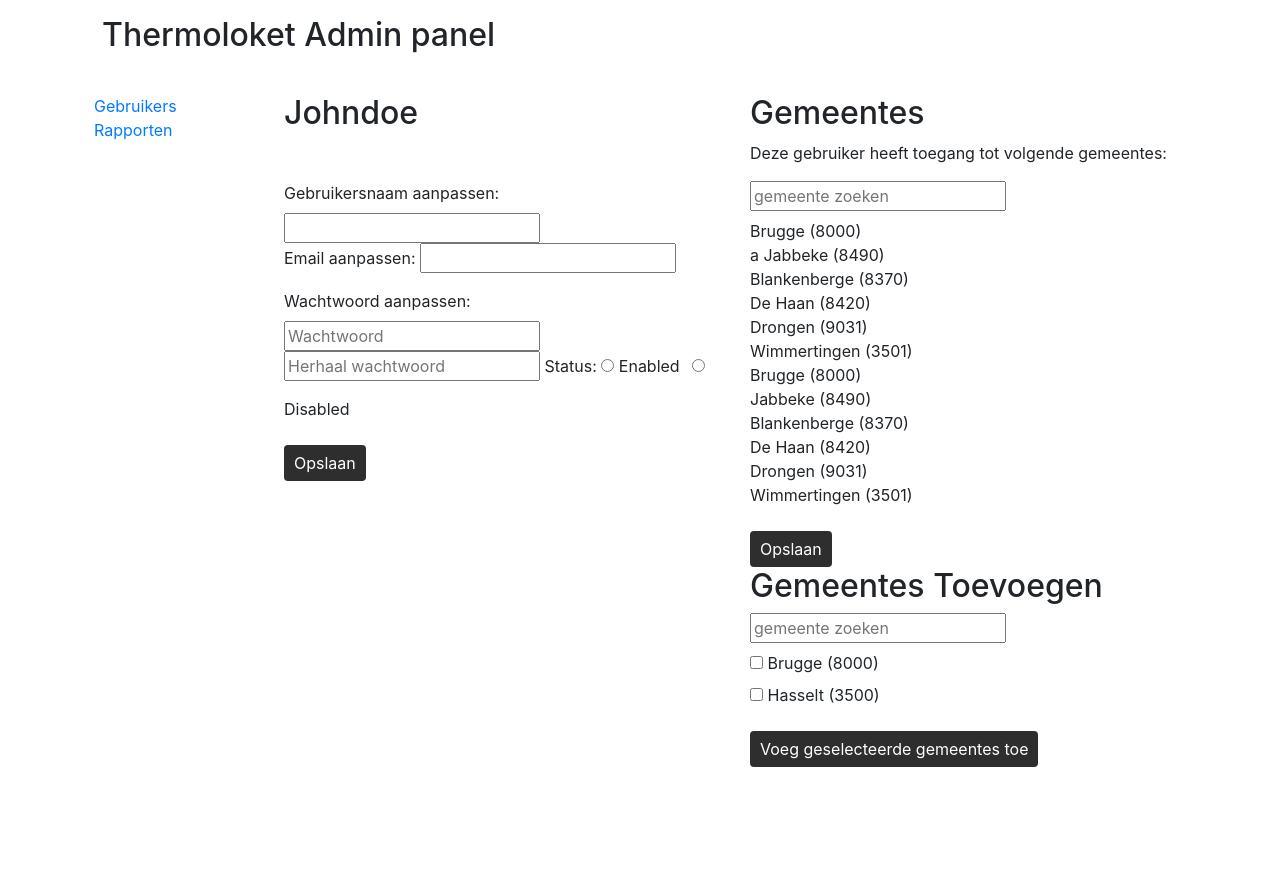
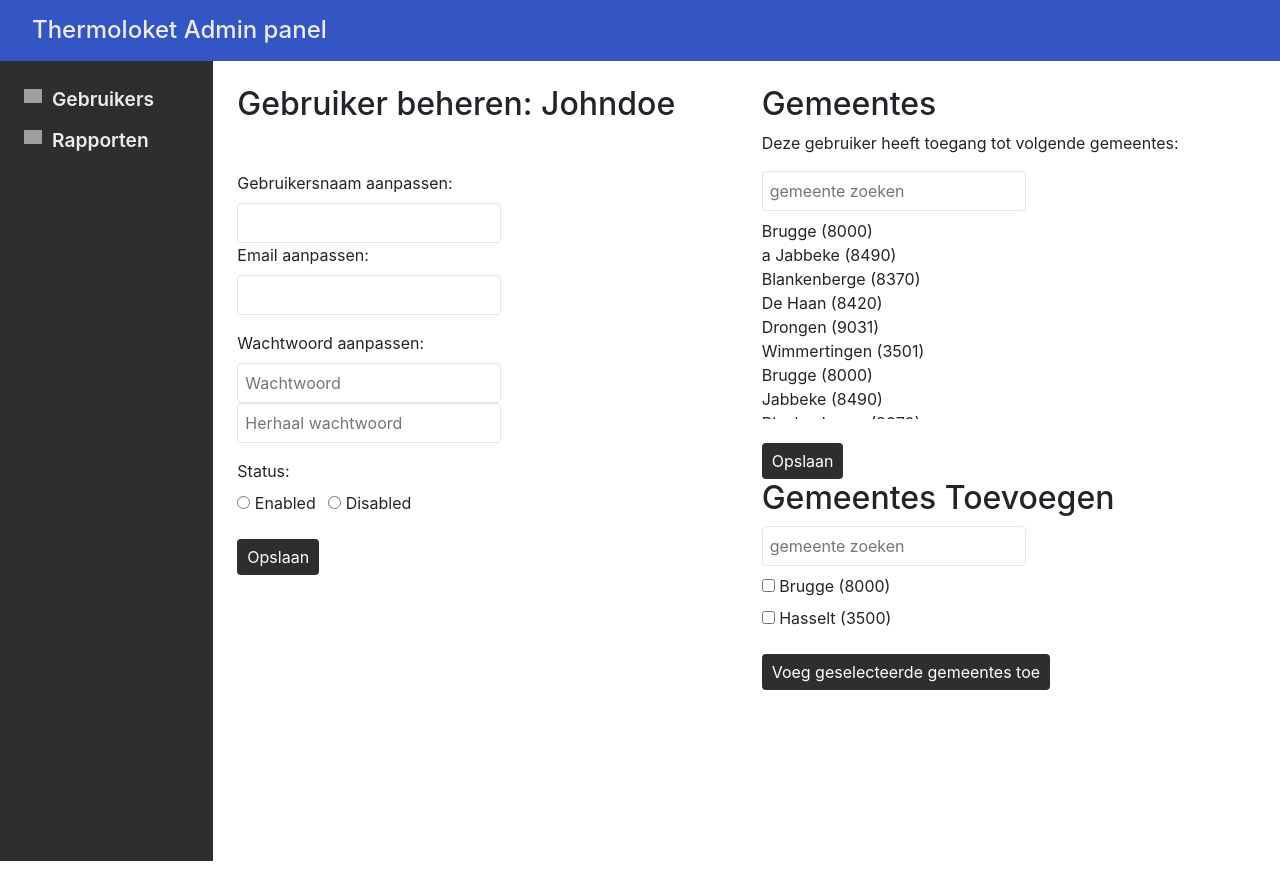
Before and after one commit to VandenkerckhoveJesse/thermolocket, a PHP site: page /admin in a window 1280 px wide. Run offline with PHP 8.4, Linux system fonts and the light colour scheme; grey boxes are pictures that could not be loaded.

Commit message:
split up css files

```diff
--- a/public_html/assets/css/admin.css
+++ b/public_html/assets/css/admin.css
@@ -13,3 +13,78 @@ input[type="submit"] {
   padding: 6px 10px;
   transition: background-color 0.3s;
 }
+
+button:hover {
+  background-color: rgb(56, 56, 255) !important;
+}
+
+header {
+  background-color: #3455c4;
+}
+
+header h2 {
+  font-size: 1.5rem;
+  color: rgb(236, 236, 236);
+}
+
+.container {
+  max-width: 100%;
+}
+
+.sidebar {
+  background-color: rgb(46, 46, 46);
+  color: rgb(236, 236, 236);
+}
+
+.sidebar li {
+  display: inline-block;
+  width: 100%;
+  padding-bottom: 12px;
+}
+
+.sidebar li a {
+  padding-left: 28px;
+  font-size: 1.2rem;
+  display: inline-block;
+  color: rgb(236, 236, 236);
+  font-weight: 600;
+}
+
+.sidebar li:hover a {
+  text-decoration: none;
+}
+
+.sidebar li {
+  display: inline-block;
+  background: url("../media/user-icon.png") no-repeat;
+  background-position: 0 4px;
+  background-size: 18px;
+}
+
+.user-count:before {
+  content: "Gebruikers: ";
+}
+
+.username:before {
+  content: "Gebruiker beheren: ";
+}
+
+.edit-user-details label {
+  display: block;
+}
+
+.current-towns {
+  height: 200px;
+  overflow-y: scroll;
+}
+
+.current-towns li a:hover {
+  color: red !important;
+  cursor: pointer;
+  text-decoration: line-through !important;
+}
+
+.delete-town-selection {
+  color: red !important;
+  text-decoration: line-through !important;
+}
--- a/public_html/assets/css/screen.css
+++ b/public_html/assets/css/screen.css
@@ -26,3 +26,21 @@ h1,
 h2 {
   font-weight: 700;
 }
+
+body {
+  font-size: 1rem;
+  background-color: #f5f5f5;
+  font-family: "Neutrif pro", "sans-serif";
+}
+
+input {
+  padding: 7px;
+  border-radius: 4px;
+  border: 1px solid #e4e6e7;
+  transition: 0.3s border;
+}
+
+input:focus {
+  outline: 0;
+  border: 1px solid #c2c2c2;
+}
--- a/resources/src/Views/admin/usersView.php
+++ b/resources/src/Views/admin/usersView.php
@@ -1,7 +1,9 @@
+<header class="w-100">
+<h2 class="ml-3 p-3 mb-0">Thermoloket Admin panel</h2>
+      </header>
+
 <div class="container h-100">
-      <div class="row">
-        <h2 class="ml-3 p-3 mb-0">Thermoloket Admin panel</h2>
-      </div>
+
       <div class="row h-100 ">
         <div class="col-2 sidebar p-4">
           <nav>
```
Also changed, not shown: public_html/assets/css/login.css (+0 -87 lines).
